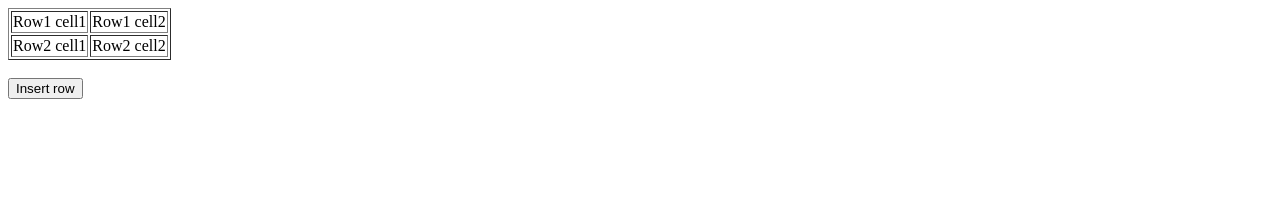
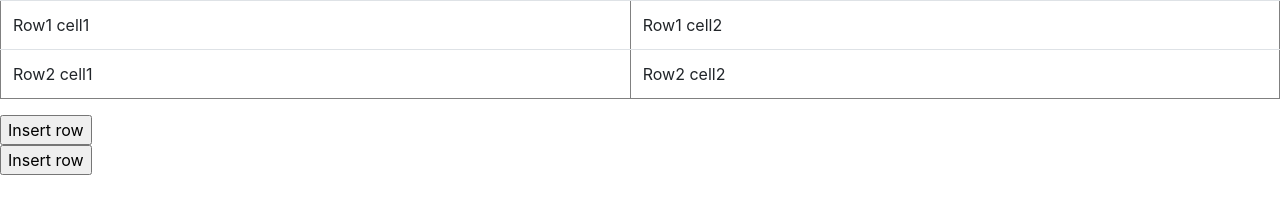
Before and after one commit to acciojob/create-table-1-contactengineeredintent-source, a website: page main.html in a window 1280 px wide. Drawn offline with nearby package versions, Linux system fonts and the light colour scheme.

Commit message:
created a submission

```diff
--- a/main.html
+++ b/main.html
@@ -6,19 +6,41 @@
 	<meta charset=utf-8 />
 	<title>Insert row in a table</title>
 	<link rel="stylesheet" href="styles.css">
+	<link
+      href="https://cdn.jsdelivr.net/npm/bootstrap@6.0.0-alpha.1/dist/css/bootstrap.min.css"
+      rel="stylesheet"
+      integrity="sha384-B/GM4XqrwHnWXNOWMbloTmrYXZg10cakYGmpfsR/bbzQ6JAJI4ihuyADKLnBgrCe"
+      crossorigin="anonymous"
+    />
 </head>
 
 <body>
-	<table id="sampleTable" border="1">
-		<tr><td>Row1 cell1</td>
-		<td>Row1 cell2</td></tr>
-		<tr><td>Row2 cell1</td>
-		<td>Row2 cell2</td></tr>
-	</table><br>
+	<div class="m-6">
+      <table id="sampleTable" border="1" class="table">
+        <tbody id="tableBody">
+          <tr>
+            <td>Row1 cell1</td>
+            <td>Row1 cell2</td>
+          </tr>
+          <tr>
+            <td>Row2 cell1</td>
+            <td>Row2 cell2</td>
+          </tr>
+        </tbody>
+      </table>
+      <!-- <br /> -->
+      <input type="button" onclick="insert_Row()" value="Insert row" />
+    </div>
 
 	<input type="button" onclick="insert_Row()" value="Insert row">
     <script type="text/javascript" src="./script.js">
 </script>
+	<script
+    type="module"
+    src="https://cdn.jsdelivr.net/npm/bootstrap@6.0.0-alpha.1/dist/js/bootstrap.bundle.min.js"
+    integrity="sha384-1a/pXj49ZQ1aHEmrJ+gMw1otqoVsYwlEnlD8mIfY2TV03r20Y0CN7uqx1tQogjPL"
+    crossorigin="anonymous"
+  ></script>
 
 </body>
 
--- a/script.js
+++ b/script.js
@@ -1,5 +1,11 @@
+let body = document.getElementById("tableBody");
 function insert_Row() {
-    //Write your code here
-
-
+  let row = document.createElement("tr");
+  let col1 = document.createElement("td");
+  col1.textContent = "New Cell1";
+  let col2 = document.createElement("td");
+  col2.textContent = "New Cell2"
+  row.appendChild(col1);
+  row.appendChild(col2);
+  body.prepend(row);
 }
```
